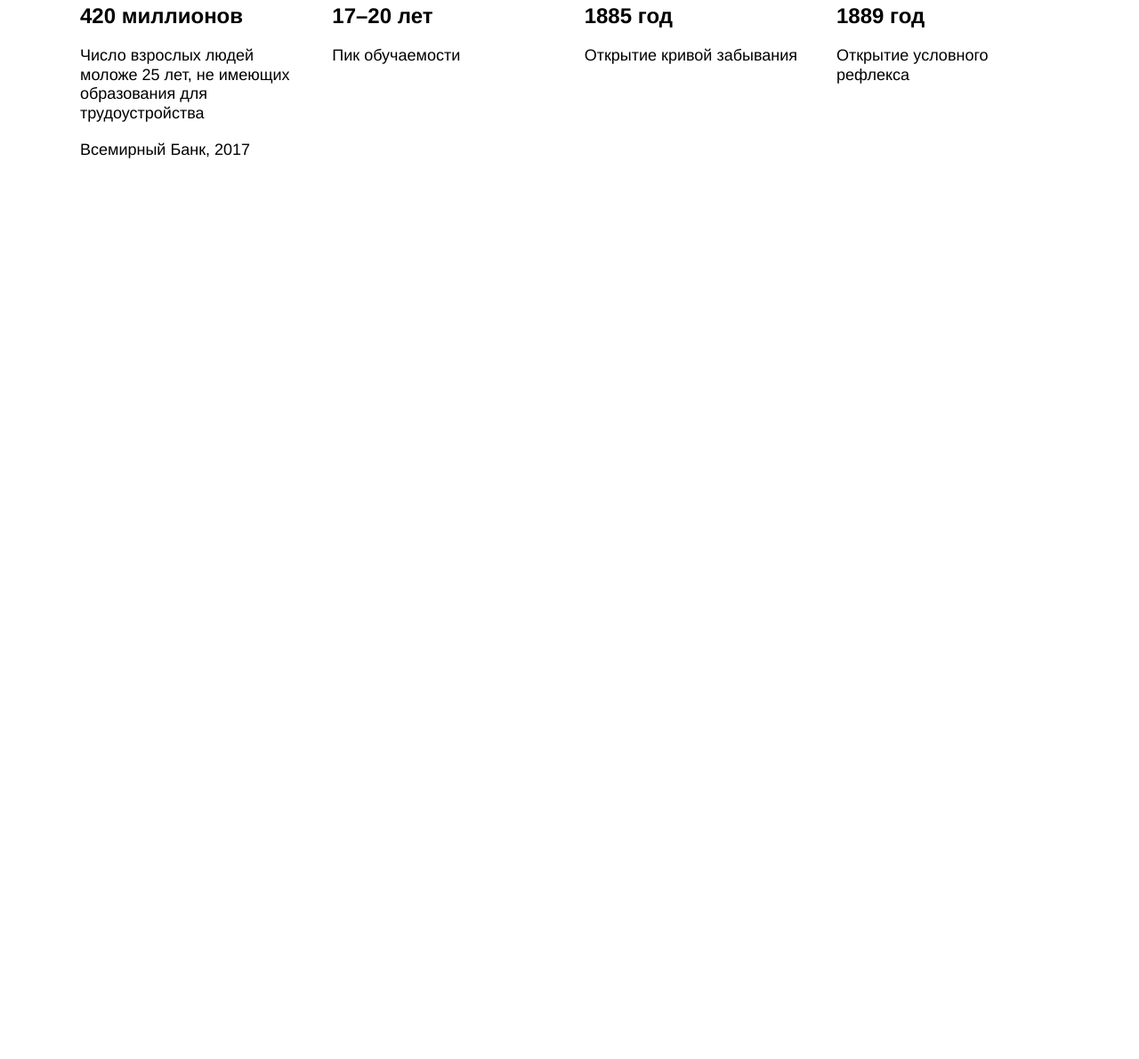
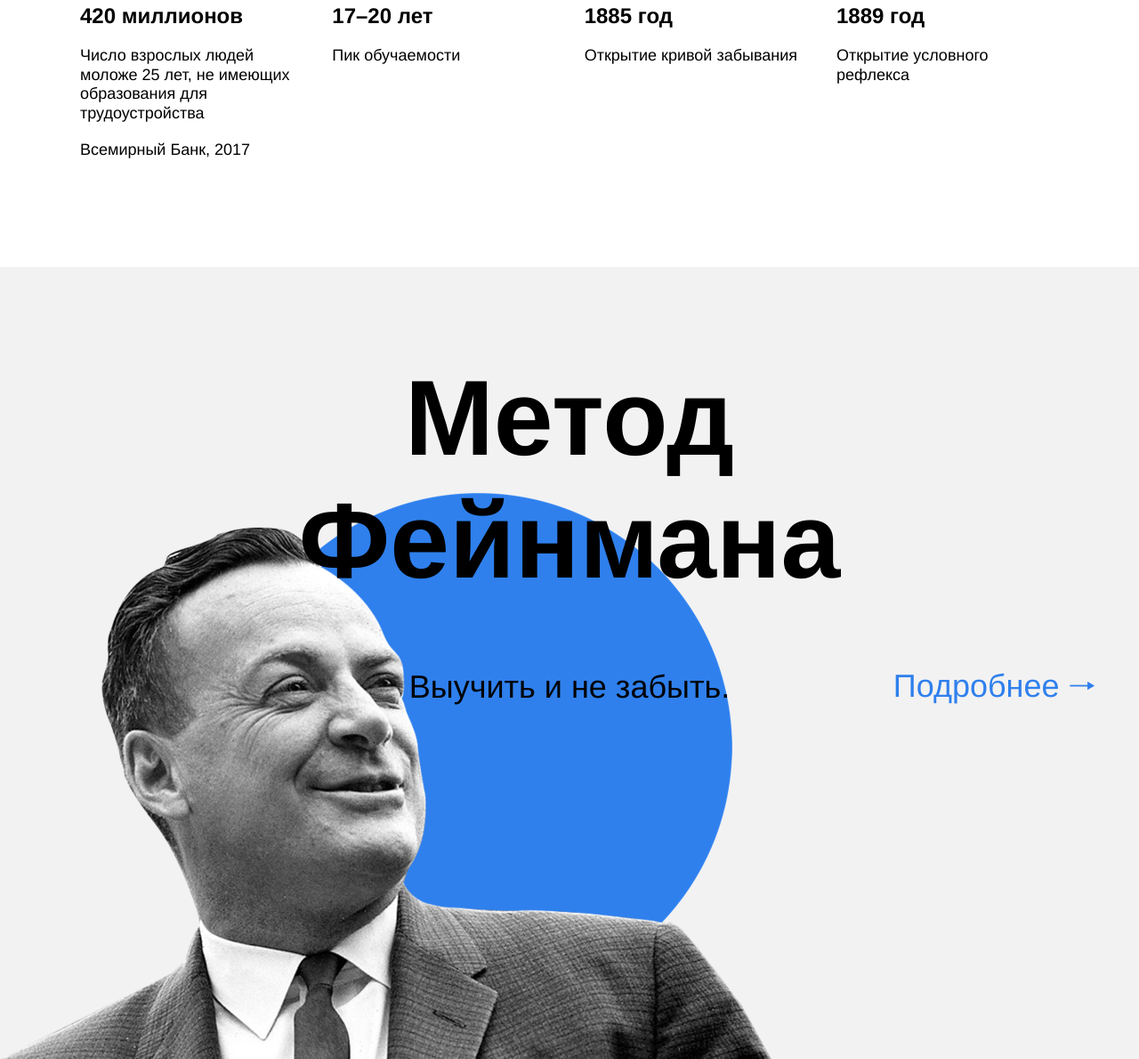
Before and after one commit to BeRealDude/how-to-learn, a plain HTML site: page index.html in a window 1280 px wide. Shown: the part 1747-2937 px from the top of the page at 89% size. Before the commit the page ends 2047 px from the top, so only its background shows below. Drawn offline with Linux system fonts and the light colour scheme; files that its build step writes are made by us from their sources.

Commit message:
22.07 Готовый feynman

```diff
--- a/index.html
+++ b/index.html
@@ -72,7 +72,13 @@
           </ul>
 
         </section>
-        <section class="feynman"></section>
+        <section class="feynman">
+          <h2 class="feynman__title">Метод Фейнмана</h2>
+          <h3 class="feynman__subtitle">Выучить и не забыть.</h3>
+          <img class="feynman__picture" src="../images/feynman.png" alt="Метод Фейнмена"></img>
+          <a href="#" class="feynman__link">Подробнее &#129042;</a>
+
+        </section>
         <section class="kaufman"></section>
       </main>
       <footer class="footer"></footer>
--- a/styles/style.css
+++ b/styles/style.css
@@ -188,6 +188,59 @@ align-self: flex-end;
   margin: 0 0 20px;
 }
 
+
+
+.feynman{
+  height: 890px;
+  background-color: #f2f2f2;
+  position: relative;
+  display: flex;
+  flex-direction: column;
+  align-items: flex-end;
+
+}
+
+.feynman__title{
+  width: 648px;
+  margin: 0;
+  padding: 100px 0 0;
+  line-height: 1.15;
+  font-size: 120px;
+  font-weight: 600;
+  text-align: center;
+  align-self: center;
+  z-index: 1;
+}
+
+.feynman__subtitle{
+  margin: 70px 0 0;
+  line-height: 51px;
+  font-size: 36px;
+  font-weight: normal;
+  align-self: center;
+  z-index: 1;
+}
+
+.feynman__link{
+  top: 50%;
+  margin-right: 48px;
+  position: absolute;
+  line-height: 51px;
+  font-size: 36px;
+  font-weight:normal;
+  color: #2f80ed;
+  text-decoration: none;
+}
+
+.feynman__picture{
+  height: 637px;
+  width: 867px;
+  position: absolute;
+  left:0;
+  bottom: 0;
+}
+
+
 /* и элемента с модификатором вида ключ-значение
 .table__cell_theme_dark {
   width: 200px;
```
